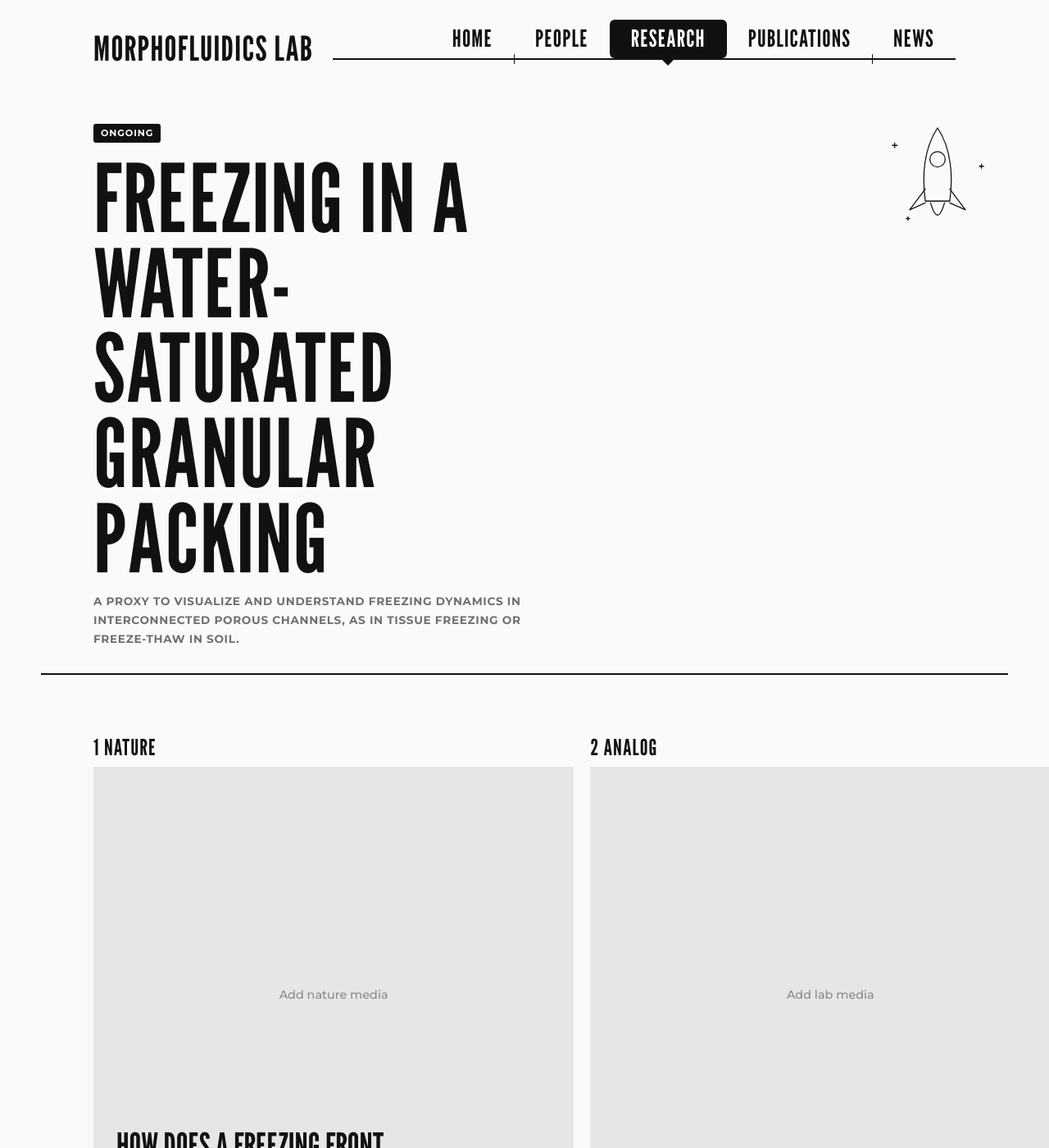
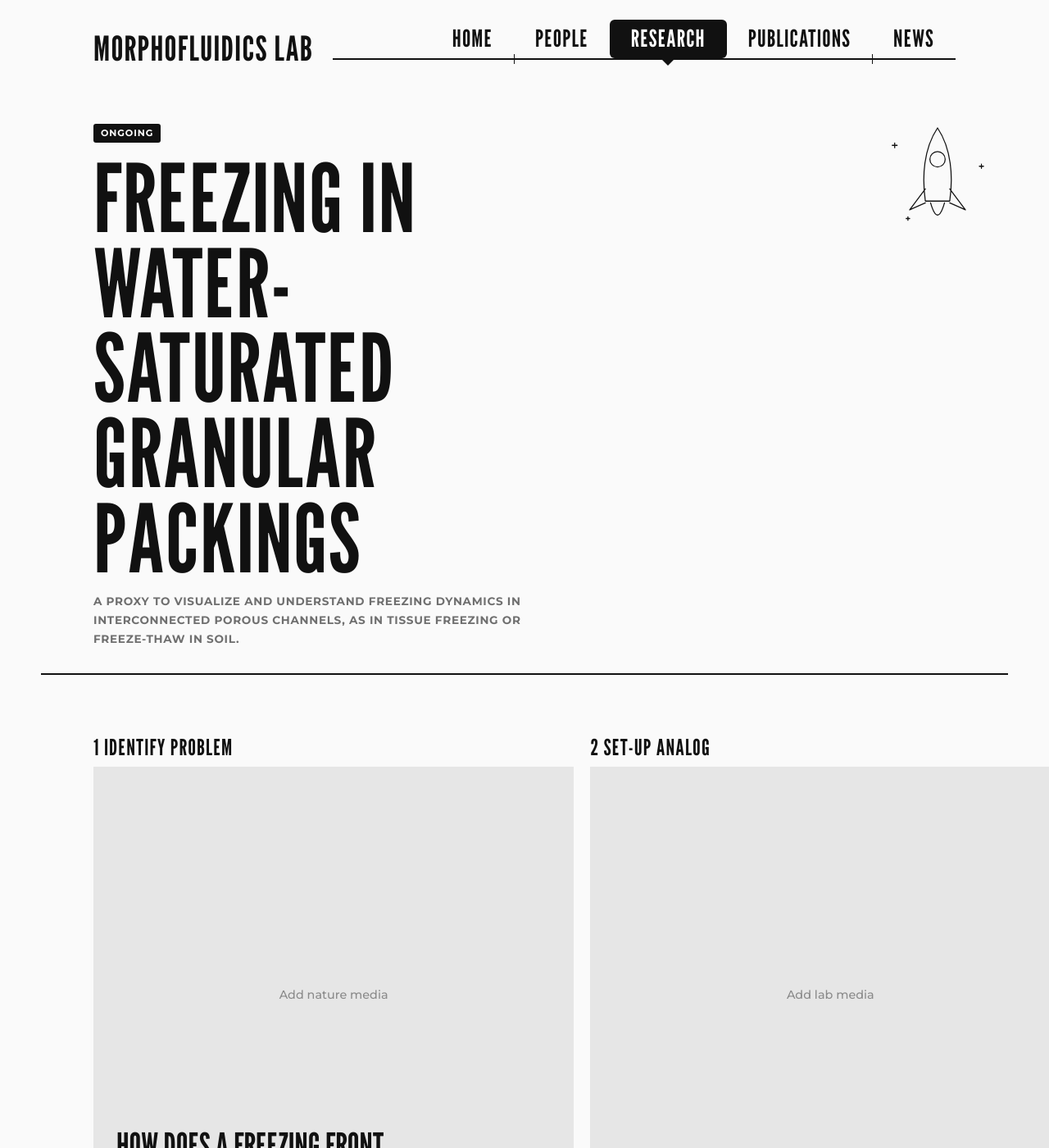
Before and after one commit to ranit-mukherjee/Ranit-lab, a Jekyll site: the page built from _projects/freezing-granular-channels.md, in a window 1280 px wide and 1400 px high. Shown: the whole window at 82% size. Built offline with Jekyll 4.4.1, drawn with Linux system fonts in a browser that asks for light colours.

Commit message:
chnages_projects_yml
changes to how the project files show up

```diff
--- a/_layouts/project.html
+++ b/_layouts/project.html
@@ -4,9 +4,9 @@ layout: default
 <section class="wrap phero"><span class="badge {{ page.status }}">{{ page.status }}</span>
   <h1>{{ page.title }}</h1><p class="sub">{{ page.tagline }}</p></section>
 <section class="wrap block"><div class="tri">
-  <figure><b>1 Nature</b>{% include media.html src=page.nature_media label="Add nature media" %}<figcaption>{{ page.nature_caption }}</figcaption></figure>
-  <figure><b>2 Analog</b>{% include media.html src=page.analog_media label="Add lab media" %}<figcaption>{{ page.analog_caption }}</figcaption></figure>
-  <figure><b>3 Physics</b>{% include media.html src=page.physics_media label="Add schematic or plot" %}<figcaption>{{ page.physics_caption }}</figcaption></figure>
+  <figure><b>1 Identify Problem</b>{% include media.html src=page.nature_media label="Add nature media" %}<figcaption>{{ page.nature_caption }}</figcaption></figure>
+  <figure><b>2 Set-up Analog</b>{% include media.html src=page.analog_media label="Add lab media" %}<figcaption>{{ page.analog_caption }}</figcaption></figure>
+  <figure><b>3 Get the Physics</b>{% include media.html src=page.physics_media label="Add schematic or plot" %}<figcaption>{{ page.physics_caption }}</figcaption></figure>
 </div><p class="essence">{{ page.physics }}</p></section>
 <article class="wrap prose block">{{ content }}</article>
 <section class="wrap block links"><h2>Behind this project</h2>
--- a/_projects/freezing-granular-channels.md
+++ b/_projects/freezing-granular-channels.md
@@ -1,5 +1,5 @@
 ---
-title: Freezing in a water-saturated granular packing
+title: Freezing in water-saturated granular packings
 status: ongoing
 year: 2027
 tagline: A proxy to visualize and understand freezing dynamics in interconnected porous channels, as in tissue freezing or freeze-thaw in soil.
```
Also changed, not shown: 2 other files.
